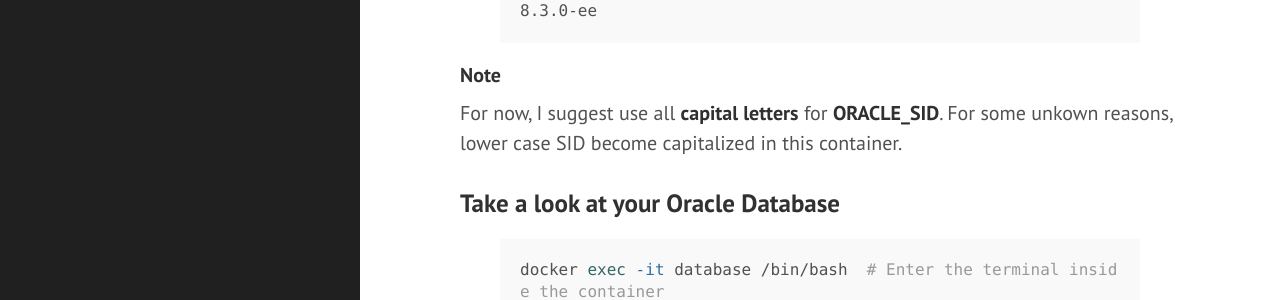
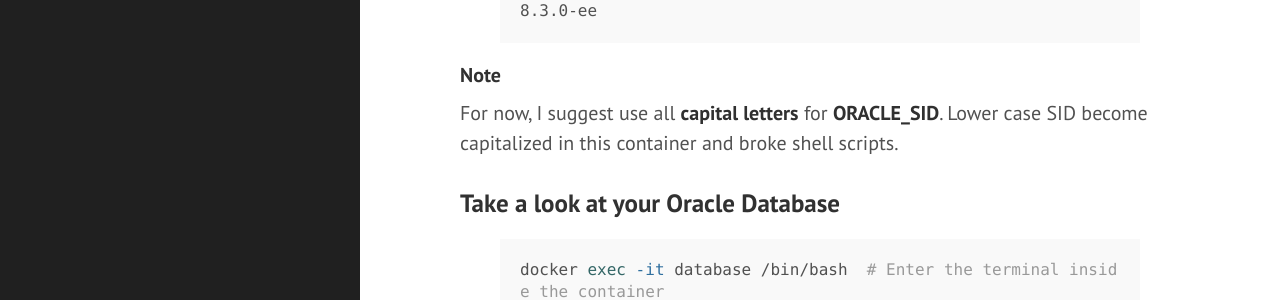
Before and after one commit to ShaoyiZhang/ShaoyiZhang.github.io, a Jekyll site: the page built from _posts/2019-05-14-How-to-run-Oracle-APEX-in-Docker-container-Part-I.md, in a window 1280 px wide and 900 px high, scrolled down 776 px. Shown: the part 160-460 px from the top of the window. Built offline with Jekyll 4.4.1, drawn with Linux system fonts in a browser that asks for light colours; comment, search, counter and statistics services are not loaded.

Commit message:
minor change

```diff
--- a/_posts/2019-05-14-How-to-run-Oracle-APEX-in-Docker-container-Part-I.md
+++ b/_posts/2019-05-14-How-to-run-Oracle-APEX-in-Docker-container-Part-I.md
@@ -28,7 +28,7 @@ docker run --name database -p 1521:1521 -p 5500:5500
 {% endhighlight %}
 
 #### Note
-For now, I suggest use all **capital letters** for **ORACLE_SID**. For some unkown reasons, lower case SID become capitalized in this container.
+For now, I suggest use all **capital letters** for **ORACLE_SID**. Lower case SID become capitalized in this container and broke shell scripts.
 
 ### Take a look at your Oracle Database
 {% highlight bash %}
```
